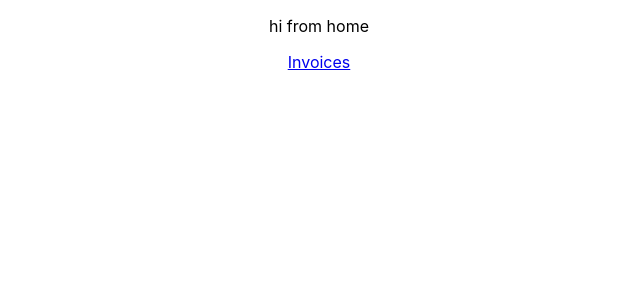
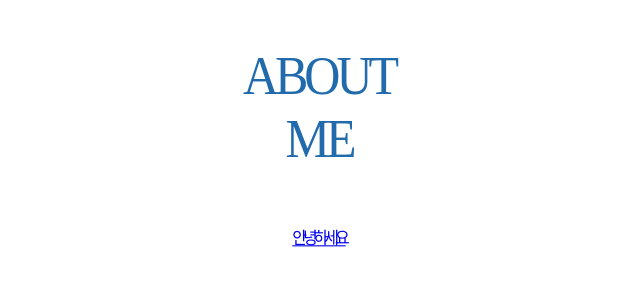
Before and after one commit to two-two22/react-with-pwa, a React (Create React App) app: page / in a window 1280 px wide. Shown: the top 300 px of the page, without its empty margins (321-961 px from the left). Built offline with nearby package versions, Linux system fonts and the light colour scheme.

Commit message:
타이틀 디자인 수정

```diff
--- a/src/App.css
+++ b/src/App.css
@@ -1,8 +1,11 @@
 .App {
+  font-family: 'Vogue', 'Times New Roman', Times, serif;
   text-align: center;
   display: flex;
   flex-direction: column;
   justify-content: center;
+  letter-spacing: -4px;
+  transform: scaleY(1.08);
 }
 
 .App-logo {
--- a/src/App.js
+++ b/src/App.js
@@ -7,14 +7,14 @@ import {
   Routes,
   Route,
 } from "react-router-dom";
-import Home from "./components/home";
+import Mainpage from "./components/mainpage";
 import Invoices from "./components/invoices";
 function App() {
   return (
     <div className='App'>
     <BrowserRouter>
       <Routes>
-        <Route path="/" element={<Home />}/>
+        <Route path="/" element={<Mainpage />}/>
         <Route path="invoices" element={<Invoices />} />
       </Routes>
     </BrowserRouter>
--- a/src/components/home.js
+++ /dev/null
@@ -1,12 +0,0 @@
-import React from 'react';
-import { Link } from "react-router-dom";
-
-function Home() {
-  return (
-    <div><p>hi from home</p>
-      <Link to="/invoices">Invoices</Link>
-    </div>
-  );
-}
-
-export default Home;
--- /dev/null
+++ b/src/components/mainpage.js
@@ -0,0 +1,17 @@
+import React from 'react';
+import { Link } from "react-router-dom";
+
+function Mainpage() {
+  return (
+    <div>
+      <p style={{
+        fontSize: 50,
+        color: '#216BAD',
+        }}>
+        ABOUT<br/>ME</p>
+      <Link to="/invoices">안녕하세요</Link>
+    </div>
+  );
+}
+
+export default Mainpage;
--- a/src/index.css
+++ b/src/index.css
@@ -1,3 +1,4 @@
+/* .없이 이름만 있으면 tag 선택자이고, . 달린 애는 class 선택자. class 선택자가 우선순위 높음 */
 body {
   margin: 0;
   font-family: -apple-system, BlinkMacSystemFont, 'Segoe UI', 'Roboto', 'Oxygen',
```
Also changed, not shown: src/components/invoices.js (line endings or trailing spaces).
